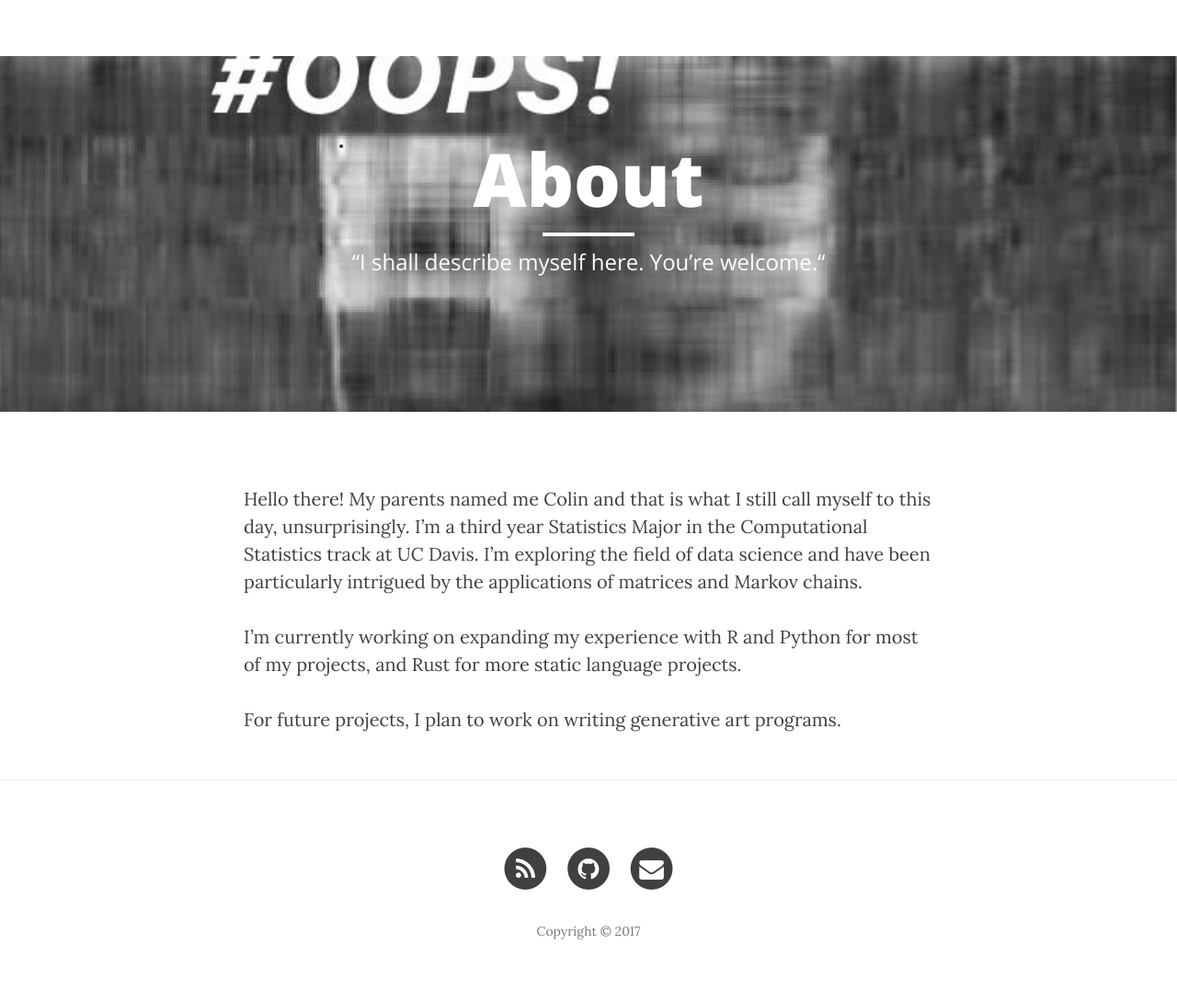
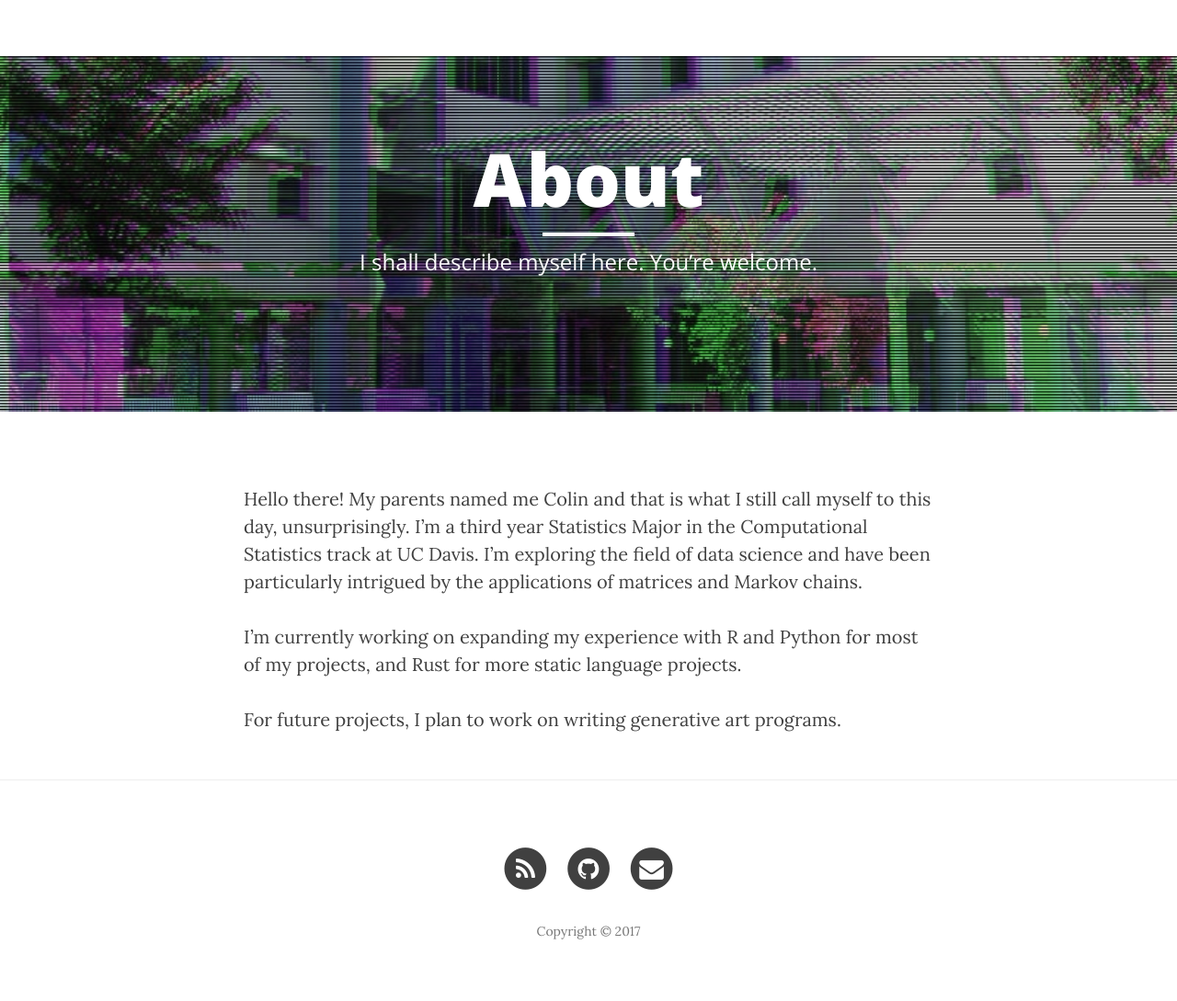
Before and after one commit to sssantos/sssantos.github.io, a Jekyll site: the page built from about.html, in a window 1280 px wide. Shown: the whole page at 92% size. Built offline with Jekyll 4.4.1, drawn with Linux system fonts in a browser that asks for light colours; nearby versions of some CDN libraries.

Commit message:
added some pics

```diff
--- a/about.html
+++ b/about.html
@@ -1,7 +1,7 @@
 ---
 layout: page
 title: "About"
-description: “I shall describe myself here. You’re welcome.“
+description: I shall describe myself here. You’re welcome.
 header-img: "img/about-bg.jpg"
 ---
 <p>Hello there! My parents named me Colin and that is what I still call myself to this day, unsurprisingly. I’m a third year Statistics Major in the Computational Statistics track at UC Davis. I’m exploring the field of data science and have been particularly intrigued by the applications of matrices and Markov chains. </p>
```
Also changed, not shown: img/about-bg.jpg, img/bbb.jpg (added), 2 other files.
